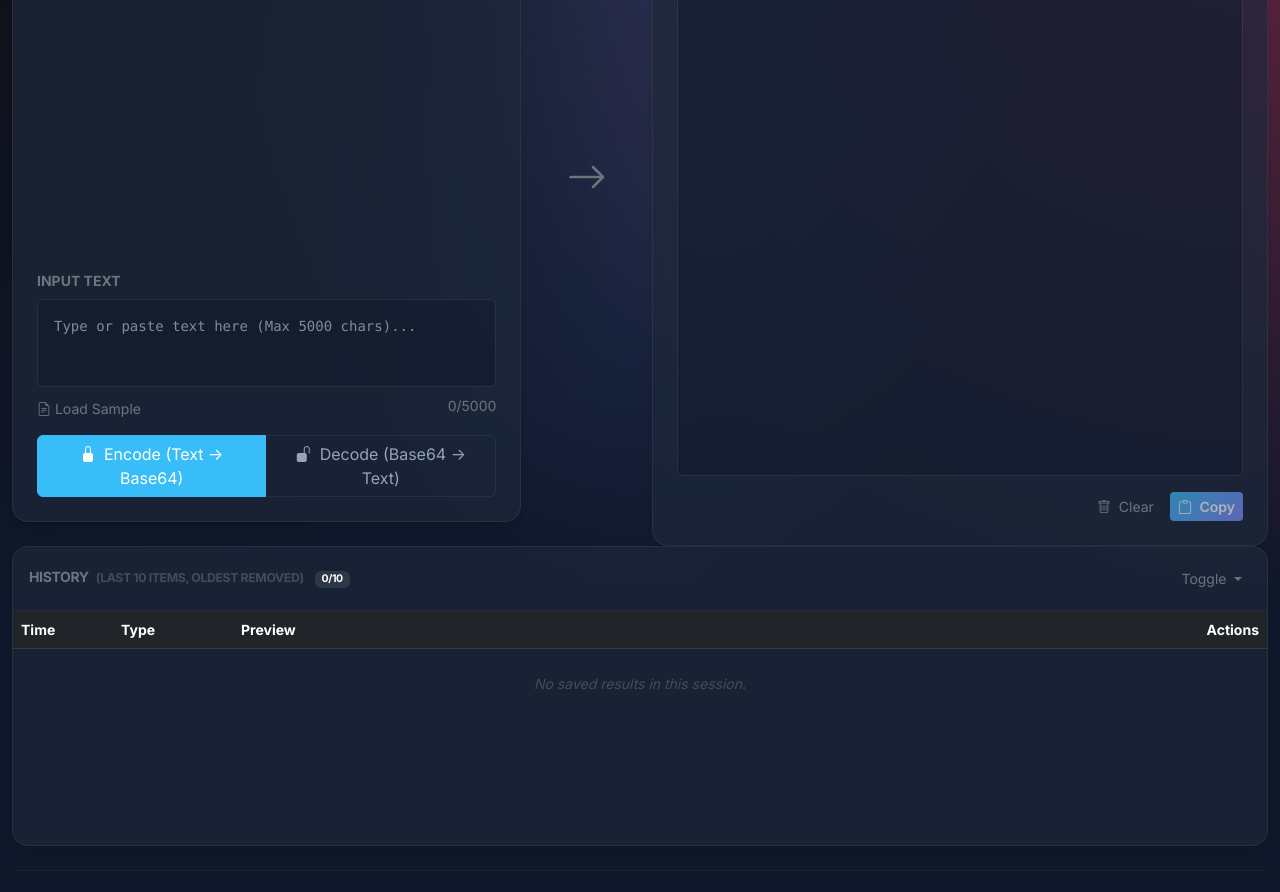
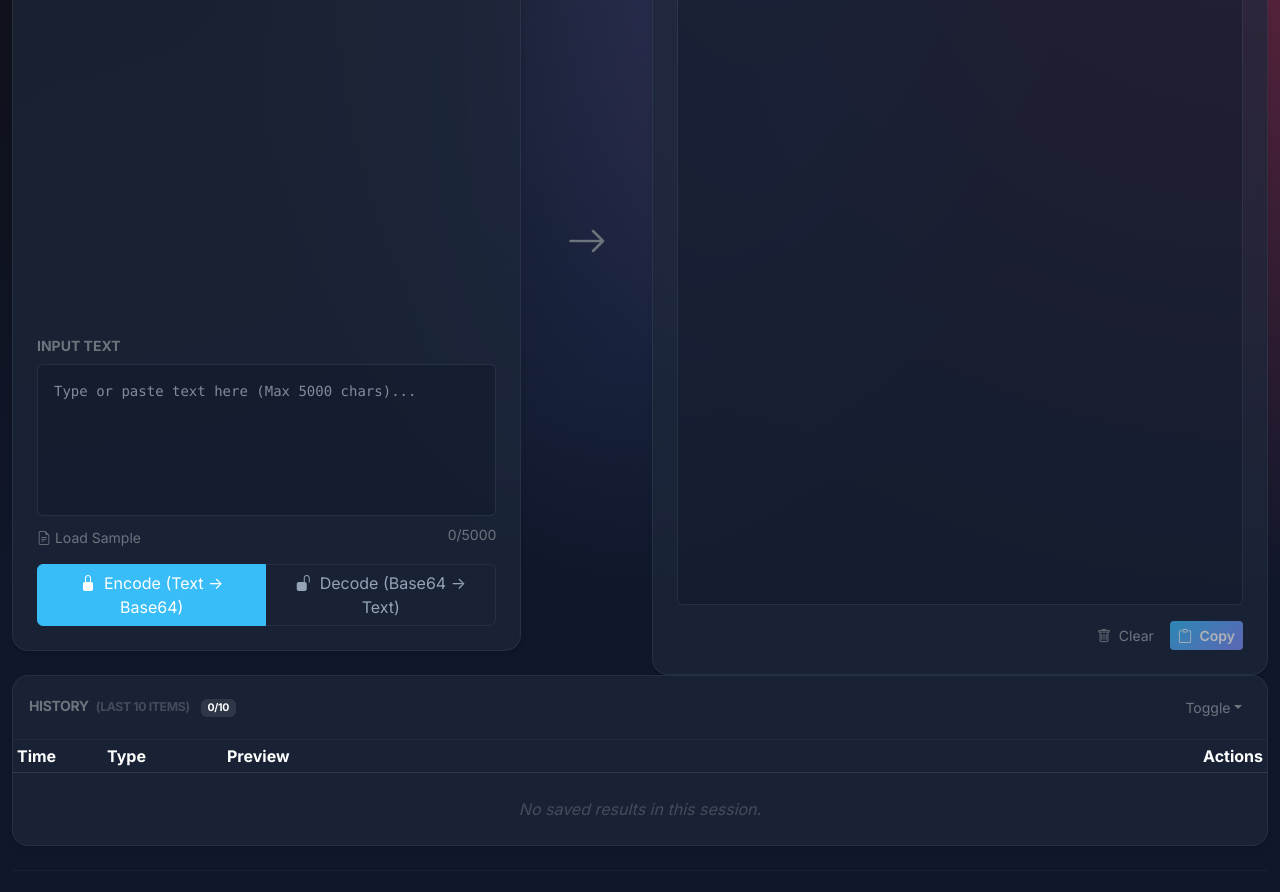
Before and after one commit to escaleraalcielo/developer-utilities, a website: page base64-converter.html in a window 1280 px wide and 1224 px high. Shown: the part 268-1160 px from the top of the page. Drawn offline with nearby package versions, Linux system fonts and the light colour scheme.

Commit message:
refactor: standardize history panel markup across all tool pages

```diff
--- a/base64-converter.html
+++ b/base64-converter.html
@@ -150,35 +150,29 @@
         </div>
 
         <!-- History Panel -->
-        <div class="row mt-4 flex-grow-0" style="height: 300px; min-height: 300px;">
-            <div class="col-12 h-100">
-                <div class="glass-panel p-0 h-100 d-flex flex-column">
-                    <div
-                        class="p-3 border-bottom border-secondary border-opacity-10 d-flex justify-content-between align-items-center">
-                        <h6 class="text-secondary small fw-bold text-uppercase mb-0">History <span
-                                class="text-secondary opacity-50 small ms-1">(Last 10 items, oldest removed)</span>
+        <div class="row mt-4">
+            <div class="col-12">
+                <div class="glass-panel p-0">
+                    <div class="p-3 border-bottom border-secondary border-opacity-10 d-flex justify-content-between align-items-center">
+                        <h6 class="text-secondary small fw-bold text-uppercase mb-0">History <span class="text-secondary opacity-50 small ms-1">(Last 10 items)</span>
                             <span class="badge bg-secondary bg-opacity-25 ms-2" id="historyCount">0/10</span>
                         </h6>
-                        <button class="btn btn-sm btn-link text-secondary text-decoration-none dropdown-toggle small"
-                            type="button" data-bs-toggle="collapse" data-bs-target="#historyTableContainer">
-                            Toggle
-                        </button>
+                        <button class="btn btn-sm btn-link text-secondary text-decoration-none dropdown-toggle small" type="button" data-bs-toggle="collapse" data-bs-target="#historyTableContainer">Toggle</button>
                     </div>
-                    <div class="flex-grow-1 overflow-auto collapse show" id="historyTableContainer">
-                        <table class="table table-dark table-hover mb-0 text-secondary small bg-transparent">
-                            <thead class="sticky-top bg-dark">
+                    <div class="collapse show" id="historyTableContainer">
+                        <div class="table-responsive">
+                            <table class="table table-dark table-hover table-sm mb-0 align-middle">
+                                <thead>
                                     <tr>
-                                    <th scope="col" style="width: 100px;">Time</th>
+                                        <th scope="col" style="width: 90px;">Time</th>
                                         <th scope="col" style="width: 120px;">Type</th>
                                         <th scope="col">Preview</th>
                                         <th scope="col" style="width: 100px;" class="text-end">Actions</th>
                                     </tr>
                                 </thead>
                                 <tbody id="historyTableBody">
-                                <!-- History Rows -->
                                     <tr class="text-center">
-                                    <td colspan="4" class="py-4 text-secondary opacity-50 fst-italic">No saved results
-                                        in this session.</td>
+                                        <td colspan="4" class="py-4 text-secondary opacity-50 fst-italic">No saved results in this session.</td>
                                     </tr>
                                 </tbody>
                             </table>
@@ -186,7 +180,7 @@
                     </div>
                 </div>
             </div>
-
+        </div>
     <footer class="text-center mt-4 pt-4 text-secondary border-top border-secondary border-opacity-10">
         <p class="small">© 2026 Dev Utils. Runs locally. No data leaves your browser. | <a
                 href="https://github.com/escaleraalcielo/developer-utilities"
```
Also changed, not shown: api-name-generator.html (+0 -1 lines), cron-generator.html (+0 -1 lines), hmac-sha256.html (+13 -19 lines), json-formatter.html (+13 -18 lines), list-diff.html (+0 -1 lines), sha256-hash.html (+13 -19 lines). Lines whose indentation alone changed are shown as unchanged.
